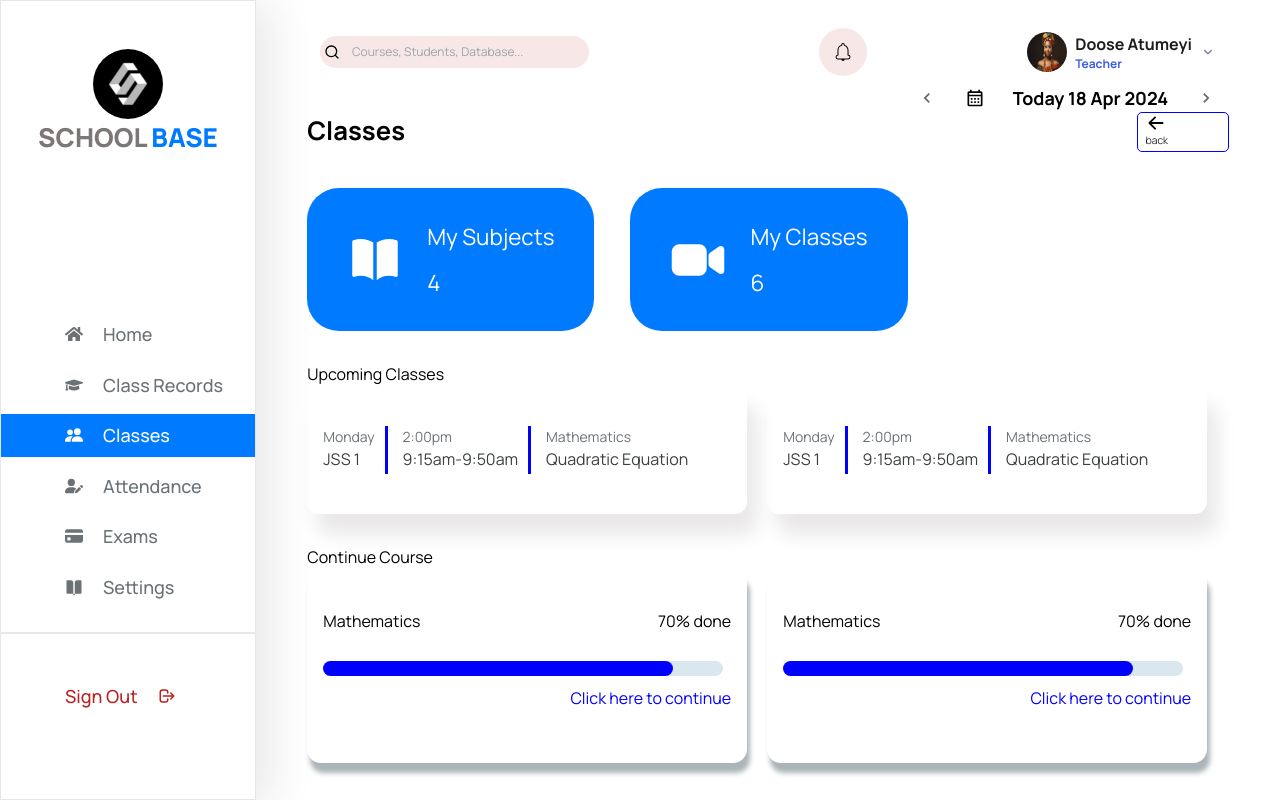
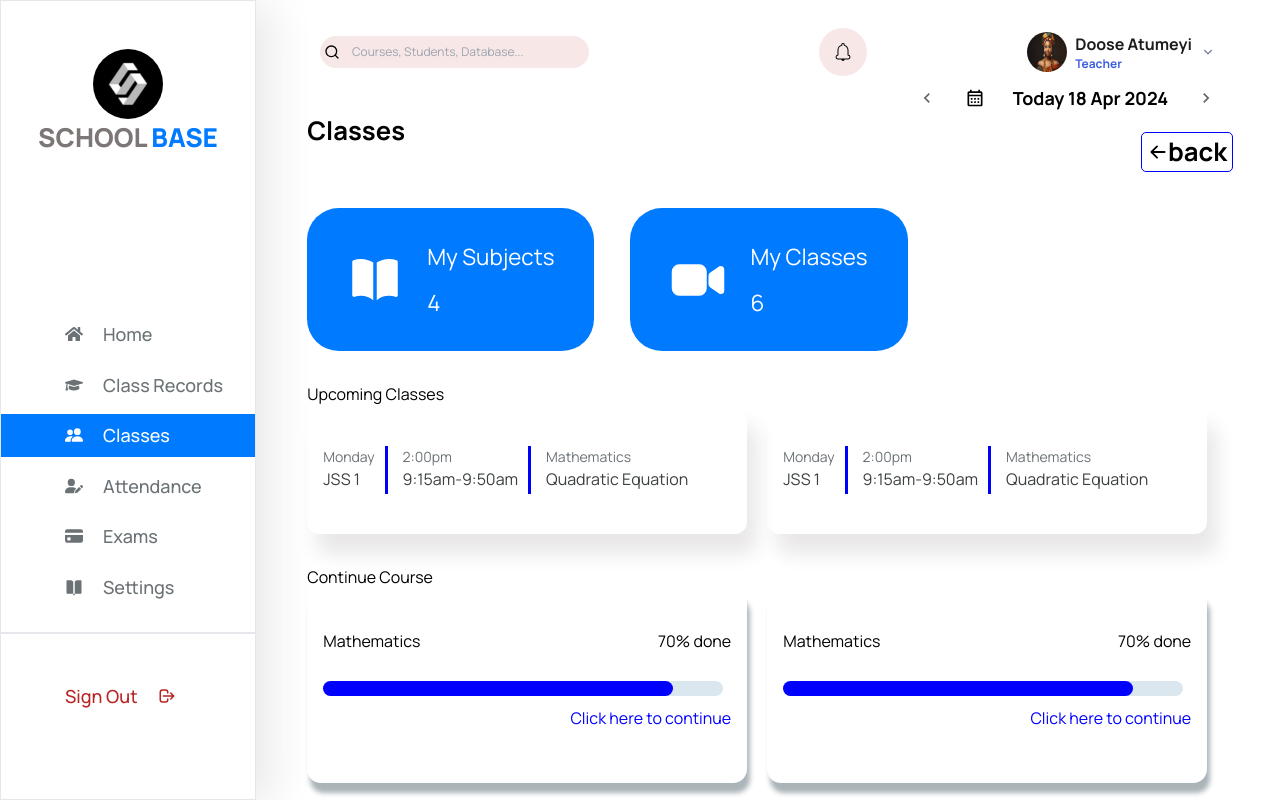
Before and after one commit to claire256/SchoolBaseProject, a React (Vite) app: page /teacher/dashboard/classes in a window 1280 px wide. Built offline with nearby package versions, Linux system fonts and the light colour scheme.

Commit message:
Add back comp

```diff
--- a/src/components/teachers-dashboard/Classes/Classes.jsx
+++ b/src/components/teachers-dashboard/Classes/Classes.jsx
@@ -10,6 +10,7 @@ import "../../../styles/teacherdashboard/Classes.css"
 import ContinueCourse from "./ContinueCourse";
 import { slimArrow } from "../../../assets";
 import { Link } from "react-router-dom";
+import Back from "./Back";
 
 
 const Classes = () => {
@@ -37,10 +38,11 @@ const Classes = () => {
             <div className="flex lgss:flex-row flex-col justify-between text-[1.6em] font-bold">
               <h1>Classes</h1>
               <Link to="/teacher/dashboard/classes/myclasses">
-              <div className="back">
+              {/* <div className="back">
                 <p className="text-[0.4em] text-grey font-light pl-2">
                   <img src={slimArrow} className="slim"/>back</p>
-                </div>
+                </div> */}
+              <Back/>
               </Link>
             </div>
             <div className="flex lgss:flex-row flex-col gap-9 text-white mt-9">
```
